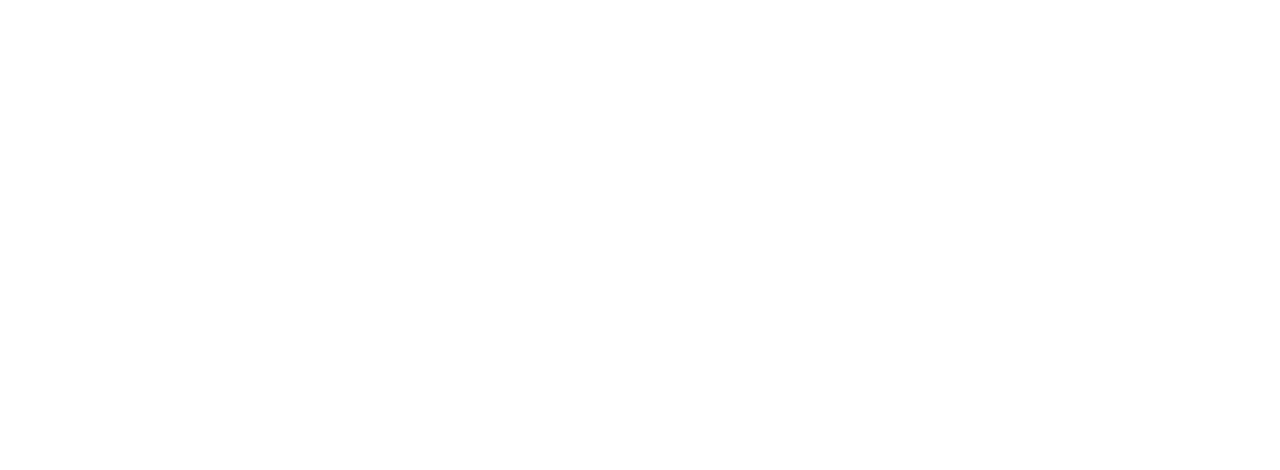
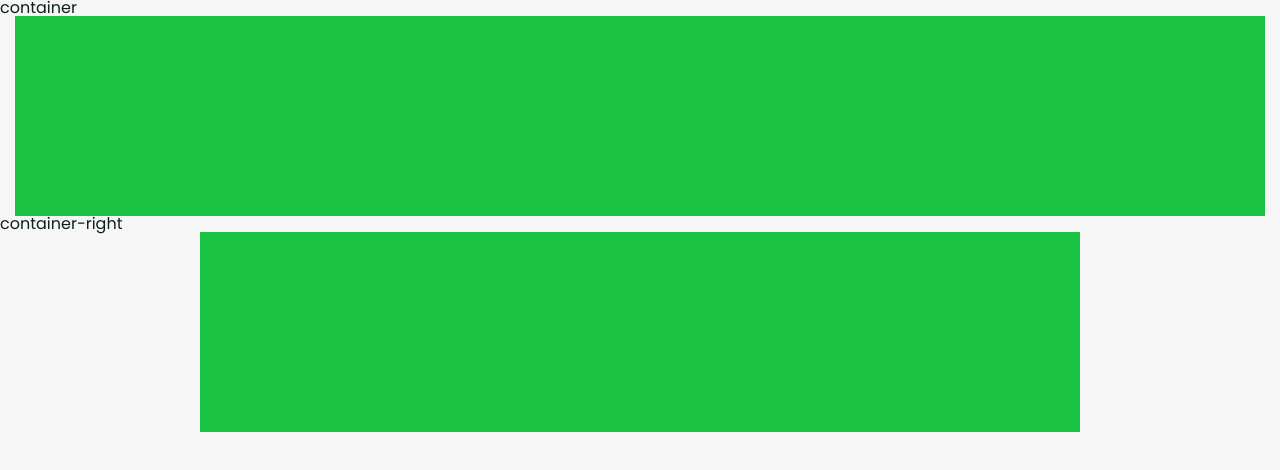
Before and after one commit to drobitko91/JS_GoTrip, a plain HTML site: page index.html in a window 1280 px wide. Drawn offline with Linux system fonts and the light colour scheme.

```diff
--- a/css/main.css
+++ b/css/main.css
@@ -1,7 +1,34 @@
 @import "./reset.css";
+@import url('https://fonts.googleapis.com/css2?family=Poppins:wght@400;500;600;700&display=swap');
 
-@import url('https://fonts.googleapis.com/css2?family=Poppins:wght@400;500;600;700&display=swap');
+:root {
+    --container-width: 1270px;
+    --container-padding: 15px;
+}
 
 body {
     font-family: 'Poppins', sans-serif;
+    background-color: #F6F6F6;
+    color: #0F1F1C;
+    --secondary: rgba(15, 31, 28, 0.5);
 }
+
+.none {
+    display: none !important;
+}
+
+.container {
+    max-width: var(--container-width);
+    margin: 0 auto;
+    padding: 0 var(--container-padding);
+}
+
+.container-right {
+    padding-left: 200px;
+    padding-right: 200px;
+}
+
+.block {
+    height: 200px;
+    background-color: #1ac344;
+}
--- a/index.html
+++ b/index.html
@@ -9,5 +9,14 @@
 </head>
 <body>
 
+    <h1>container</h1>
+    <div class="container">
+        <div class="block"></div>
+    </div>
+
+    <h2>container-right</h2>
+    <div class="container-right">
+        <div class="block"></div>
+    </div>
 </body>
 </html>
```
Also changed, not shown: img/cta/cta-el-01.svg (added), img/cta/cta-el-02.svg (added), img/customers/customers.jpg (added), img/customers/stars-rating.svg (added), img/customers/user-avatar.png (added), img/header/el-1.svg (added), img/header/el-2.svg (added), img/header/el-3.svg (added), img/header/el-4.svg (added), img/header/header-bottom.svg (added), img/header/header_img.png (added), img/slider/01.jpg (added), img/slider/02.jpg (added), img/slider/03.jpg (added), 2 more files.
